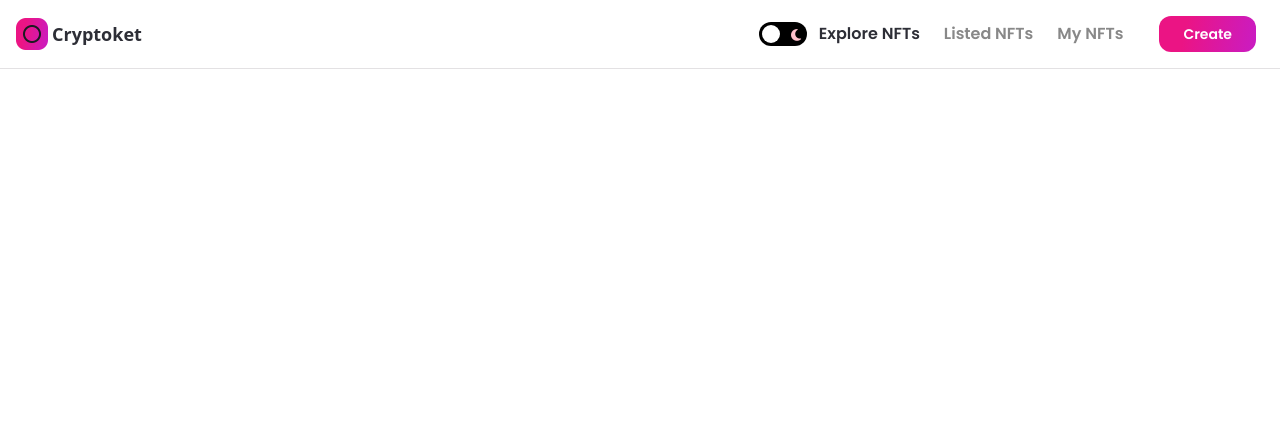
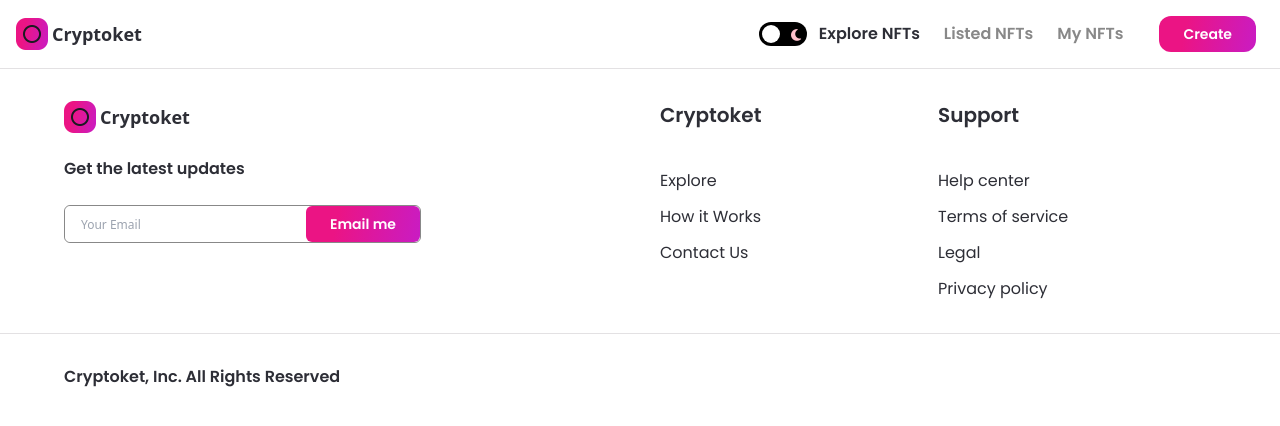
Before and after one commit to Demilade01/nft_marketplace, a Next.js app: page / in a window 1280 px wide. Shown: the top 426 px of the page. Built offline with nearby package versions, Linux system fonts and the light colour scheme.

Commit message:
finish footer

```diff
--- a/components/Footer.jsx
+++ b/components/Footer.jsx
@@ -1,8 +1,68 @@
-import React from 'react'
+import Image from 'next/image';
+import { useTheme } from 'next-themes';
+
+import images from '../assets';
+import { Button } from './';
+
+const FooterLinks = ({ heading, items}) => (
+  <div className="flex-1 justify-start items-start">
+    <h3 className="font-poppins dark:text-white text-nft-black-1 font-semibold text-xl mb-10 ">{heading}</h3>
+    {items.map((item, index) => (
+      <p key={index} className="font-poppins dark:text-white text-nft-black-1 font-normal text-base cursor-pointer dark:hover:text-nft-gray-1 hover:text-nft-black-1 my-3">{item}</p>
+    ))}
+  </div>
+);
 
 const Footer = () => {
+  const { theme } = useTheme();
+
   return (
-    <div>Footer</div>
+    <footer className="flexCenter flex-col border-t dark:border-nft-black-1 border-nft-gray-1 sm:py-8 py-16">
+      <div className="w-full minmd:w-4/5 flex flex-row md:flex-col sm:px-4 px-16">
+        <div className="flexStart flex-1 flex-col">
+          <div className="flexCenter cursor-pointer">
+            <Image src={images.logo02} objectFit="contain" width={32} height={32} alt='logo '/>
+            <p className="dark:text-white text-nft-black-1 font-semibold text-lg ml-1">Cryptoket</p>
+          </div>
+          <p className="font-poppins dark:text-white text-nft-black-1 font-semibold text-base mt-6">Get the latest updates</p>
+        <div className="flexBetween md:w-full minlg:w-557 w-357 mt-6 dark:bg-nft-black-2 bg-white border dark:border-nft-black-2 border-nft-gray-2 rounded-md">
+        <input
+          type="email"
+          placeholder="Your Email"
+          className="h-full flex-1 w-full dark:bg-nft-black-2 bg-white px-4 rounded-md dark:text-white text-nft-black-1 font-normal text-xs minlg:text-lg outline-none"
+        />
+        <div className="flex-initial">
+          <Button btnName="Email me" classStyles="rounded-md" />
+        </div>
+        </div>
+        </div>
+
+        <div className="flex-1 flexBetweenStart flex-wrap ml-10 md:ml-0 md:mt:8">
+            <FooterLinks heading="Cryptoket" items={['Explore', 'How it Works', 'Contact Us' ]} />
+            <FooterLinks heading="Support" items={['Help center', 'Terms of service', 'Legal', 'Privacy policy' ]} />
+        </div>
+      </div>
+
+      <div className="flexCenter w-full mt-5 border-t dark:border-nft-black-1 border-nft-gray-1 sm:px-4 px-16">
+        <div className="flexBetween flex-row w-full minmd:w-4/5 sm:flex-col mt-7">
+          <p className="font-poppins dark:text-white text-nft-black-1 font-semibold text-base">Cryptoket, Inc. All Rights Reserved</p>
+          <div className="flex flex-row sm:mt-4">
+            {[ images.instagram, images.twitter, images.telegram, images.discord].map((image, index) => (
+              <div className="mx-2 cursor-pointer" key={index}>
+                <Image
+                  src={image}
+                  objectFit="contain"
+                  width={24}
+                  height={24}
+                  alt="social"
+                  className={theme === 'light' && 'filter invert'}
+                />
+              </div>
+            ))}
+          </div>
+        </div>
+      </div>
+    </footer>
   )
 }
 
```
